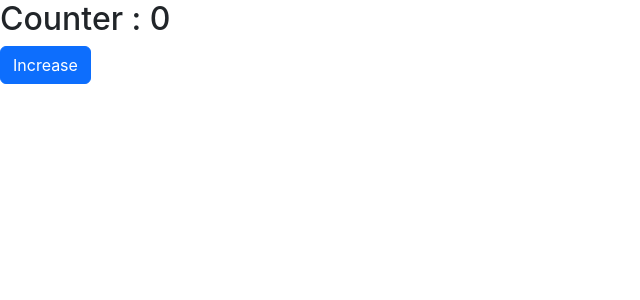
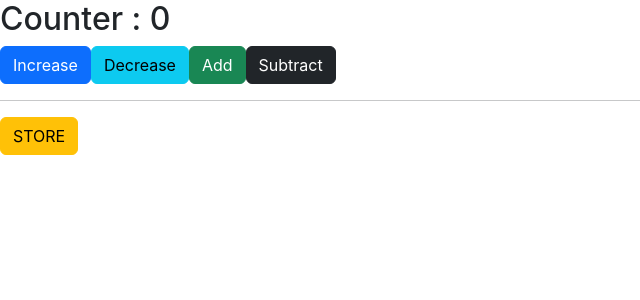
Before and after one commit to synergy2411/frontend-advanced-module-four, a React (Create React App) app in the folder expense-app/: page / in a window 1280 px wide. Shown: the top 300 px of the page, without its empty margins (0-640 px from the left). Built offline with nearby package versions, Linux system fonts and the light colour scheme.

Commit message:
result added

```diff
--- a/expense-app/src/components/Demo/UseReducerDemo.js
+++ b/expense-app/src/components/Demo/UseReducerDemo.js
@@ -4,21 +4,53 @@ function reducer(state, action) {
     if (action.type === "INCREMENT") {
         // state.counter++              // NEVER EVER MUTATE THE STATE
         return {
+            ...state,
             counter: state.counter + 1
         }
     }
-    return state;
+    else if (action.type === "DECREMENT") {
+        return {
+            ...state,
+            counter: state.counter - 1
+        }
+    } else if (action.type === "ADD_COUNTER") {
+        return {
+            ...state,
+            counter: state.counter + action.value
+        }
+    } else if (action.type === "SUBTRACT_COUNTER") {
+        return { ...state, counter: state.counter - action.value }
+    } else if (action.type === "STORE_RESULT") {
+        return {
+            ...state,
+            result: [state.counter, ...state.result]
+        }
+    } else {
+        return state;
+    }
 }
 
 const UseReducerDemo = () => {
 
-    const [stateVar, dispatch] = useReducer(reducer, { counter: 0 })
+    const [stateVar, dispatch] = useReducer(reducer, { counter: 0, result: [] })
 
     return (
         <div>
             <h2>Counter : {stateVar.counter}</h2>
             <button className='btn btn-primary'
                 onClick={() => dispatch({ type: "INCREMENT" })}>Increase</button>
+            <button className='btn btn-info'
+                onClick={() => dispatch({ type: "DECREMENT" })}>Decrease</button>
+            <button className='btn btn-success'
+                onClick={() => dispatch({ type: "ADD_COUNTER", value: 10 })}>Add</button>
+            <button className='btn btn-dark'
+                onClick={() => dispatch({ type: "SUBTRACT_COUNTER", value: 5 })}>Subtract</button>
+            <hr />
+            <button className='btn btn-warning'
+                onClick={() => dispatch({ type: "STORE_RESULT" })}>STORE</button>
+            <ul>
+                {stateVar.result.map(r => <li key={r}>{r}</li>)}
+            </ul>
         </div>
     );
 }
```
